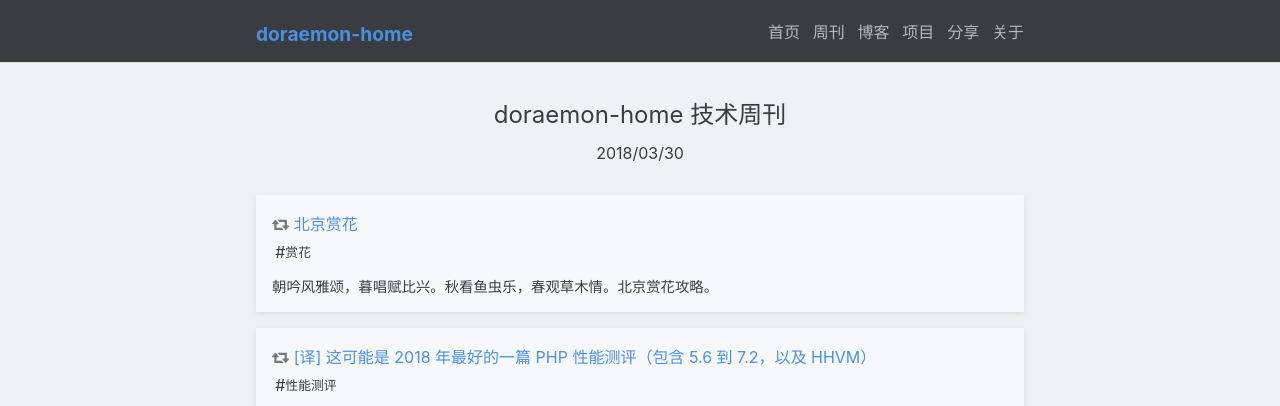
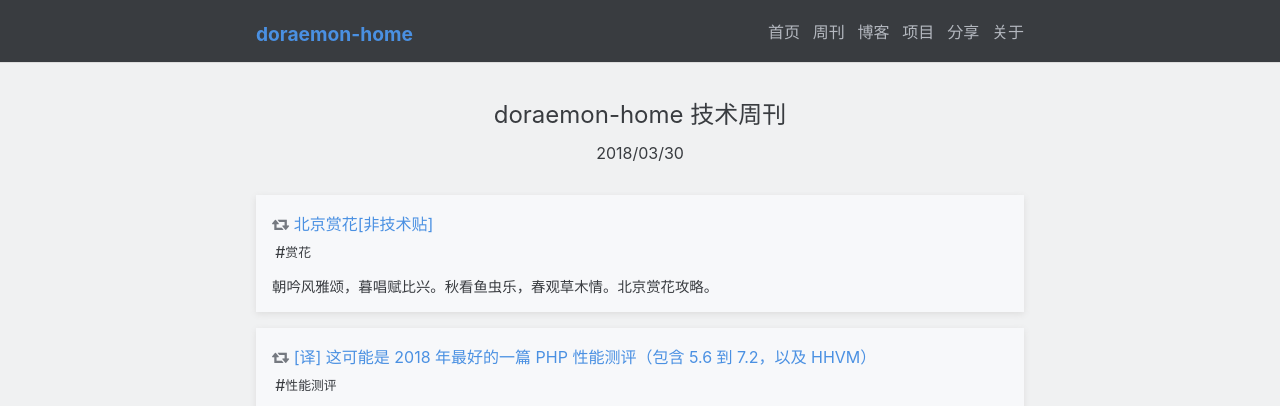
Before and after one commit to doraemon-home/doraemon-home.github.io, a Jekyll site: the page built from _weekly/2018-03-30-weekly.md, in a window 1280 px wide. Shown: the top 406 px of the page. Built offline with Jekyll 4.4.1, drawn with Linux system fonts in a browser that asks for light colours.

Commit message:
2018-3-4th

```diff
--- a/_weekly/2018-03-30-weekly.md
+++ b/_weekly/2018-03-30-weekly.md
@@ -1,6 +1,6 @@
 ---
 articles:
-  - title:    "北京赏花"
+  - title:    "北京赏花[非技术贴]"
     link:     "https://leunggeorge.gitbooks.io/beijing_flower_tours/content/"
     comment:  "朝吟风雅颂，暮唱赋比兴。秋看鱼虫乐，春观草木情。北京赏花攻略。"
     referrer: "leunggeorge"
```
